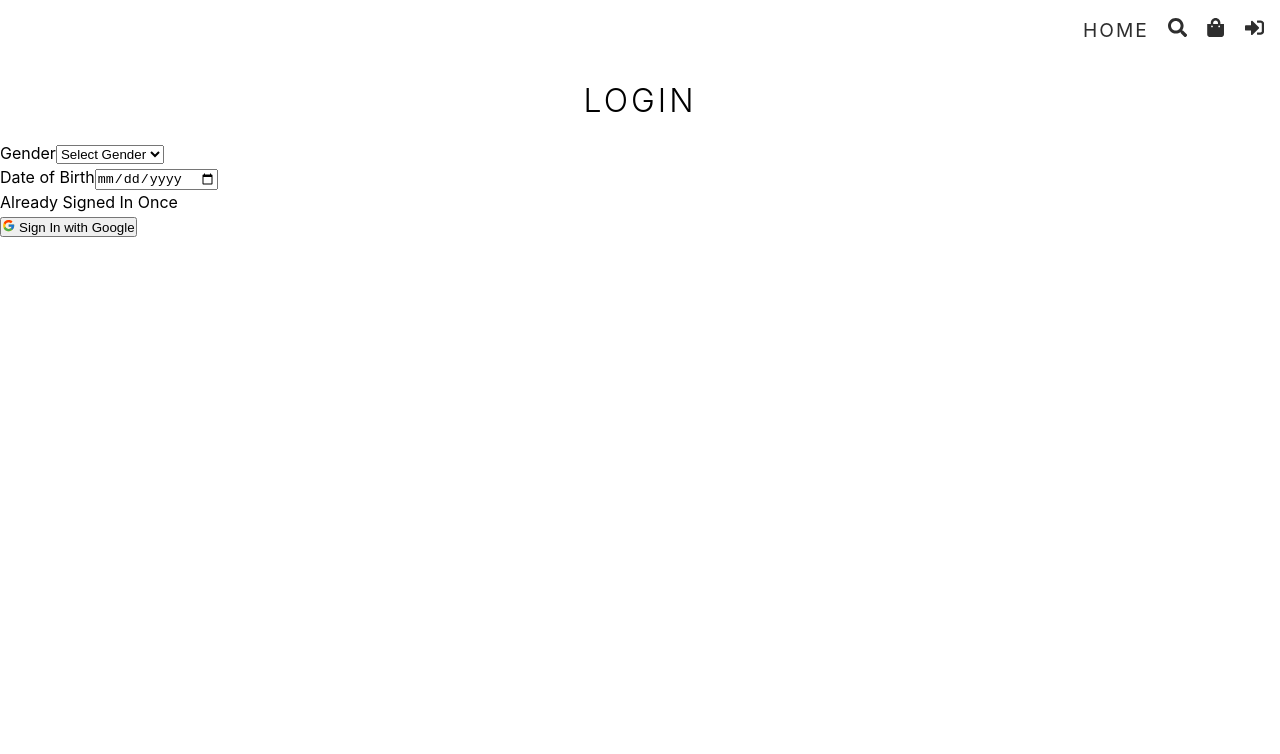
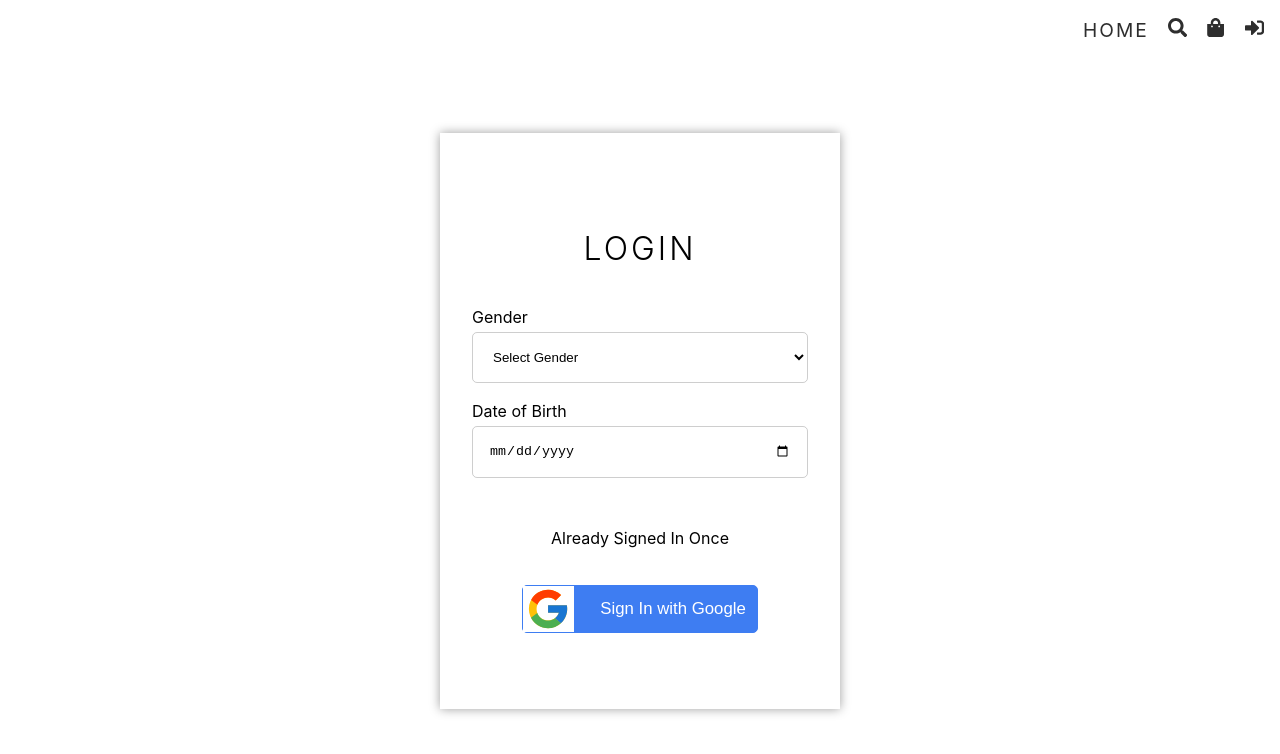
Before and after one commit to Soumya-2003/E-Commerce_MERN, a React (Vite) app in the folder ecommerce-frontend/: page /login in a window 1280 px wide. Shown: the top 754 px of the page. Built offline with nearby package versions, Linux system fonts and the light colour scheme.

Commit message:
login UI complete

```diff
--- a/ecommerce-frontend/src/styles/app.scss
+++ b/ecommerce-frontend/src/styles/app.scss
@@ -101,7 +101,11 @@
 
 
 
-
+.heading {
+  @include heading;
+  margin: 1rem 0;
+  text-align: center;
+}
 
 
   .admin-container {
--- a/ecommerce-frontend/src/styles/login.scss
+++ b/ecommerce-frontend/src/styles/login.scss
@@ -0,0 +1,53 @@
+.login {
+    height: 90vh;
+    @include flex(column);
+
+    >main{
+        width: 100%;
+        height: 80%;
+        max-width: 400px;
+        padding: 2rem;
+
+        @include baseShadow;
+
+        @include flex(column,center,stretch);
+        > div {
+            width: 100%;
+            @include flex(column,flex-start,stretch,0.2rem);
+            > input,
+            > select {
+                @include inputStyle;
+                border: 1px solid rgba(162 , 162 , 162 , .53);
+                border-radius: 5px;
+                font-family: "Segeo UI", ""'Segoe UI', Tahoma, Geneva, Verdana, sans-serif;
+            }
+
+            > p {
+                text-align: center;
+                margin: 2rem;
+            }
+
+
+            button{
+                width: 70%;
+                margin: auto;
+                height: 3rem;
+                @include btn(unset,rgb(62,125,242),white);
+                @include flex;
+                border: 1px solid rgb(62,125,242);
+                border-radius: 5px;
+                font-size: 1.05rem;
+                > svg {
+                    background-color: white;
+                    width: 30%;
+                    height: 100%;
+                }
+
+                > span {
+                    width: 100%;
+                    text-align: center;
+                }
+            }
+        }
+    }
+}
```
